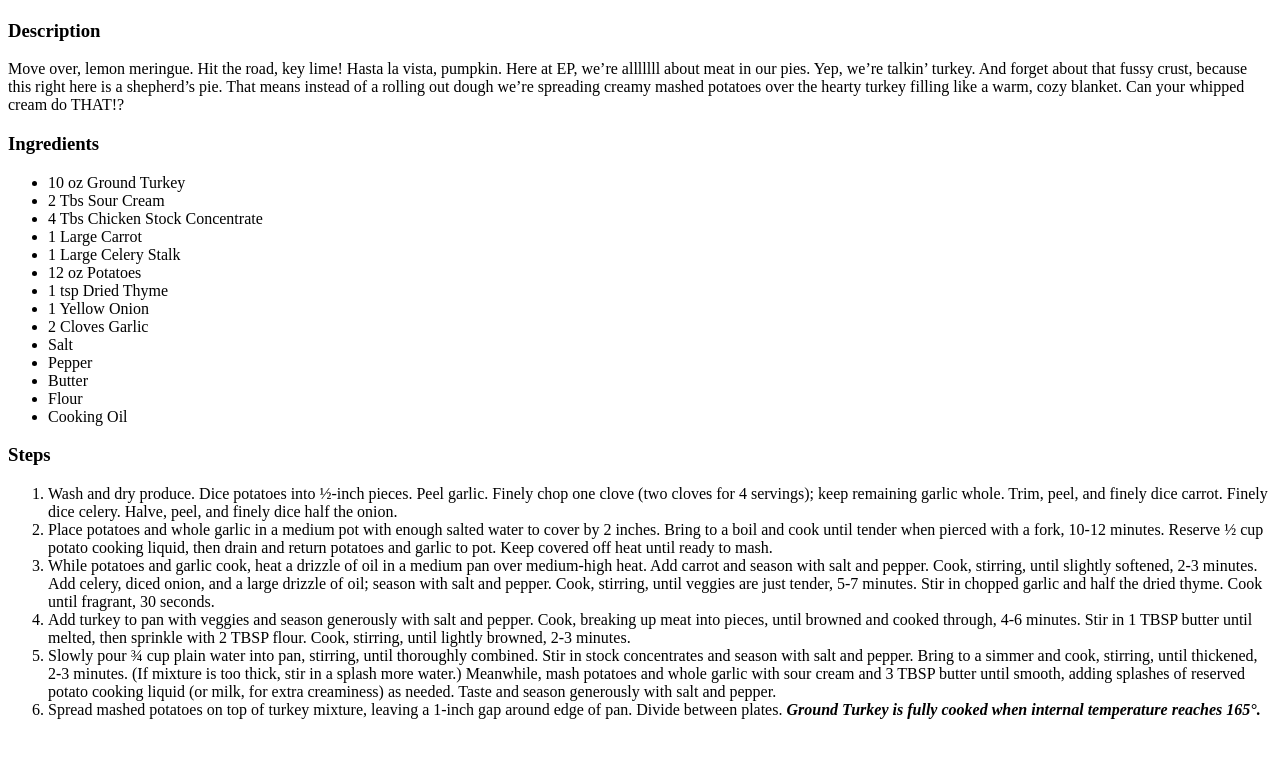
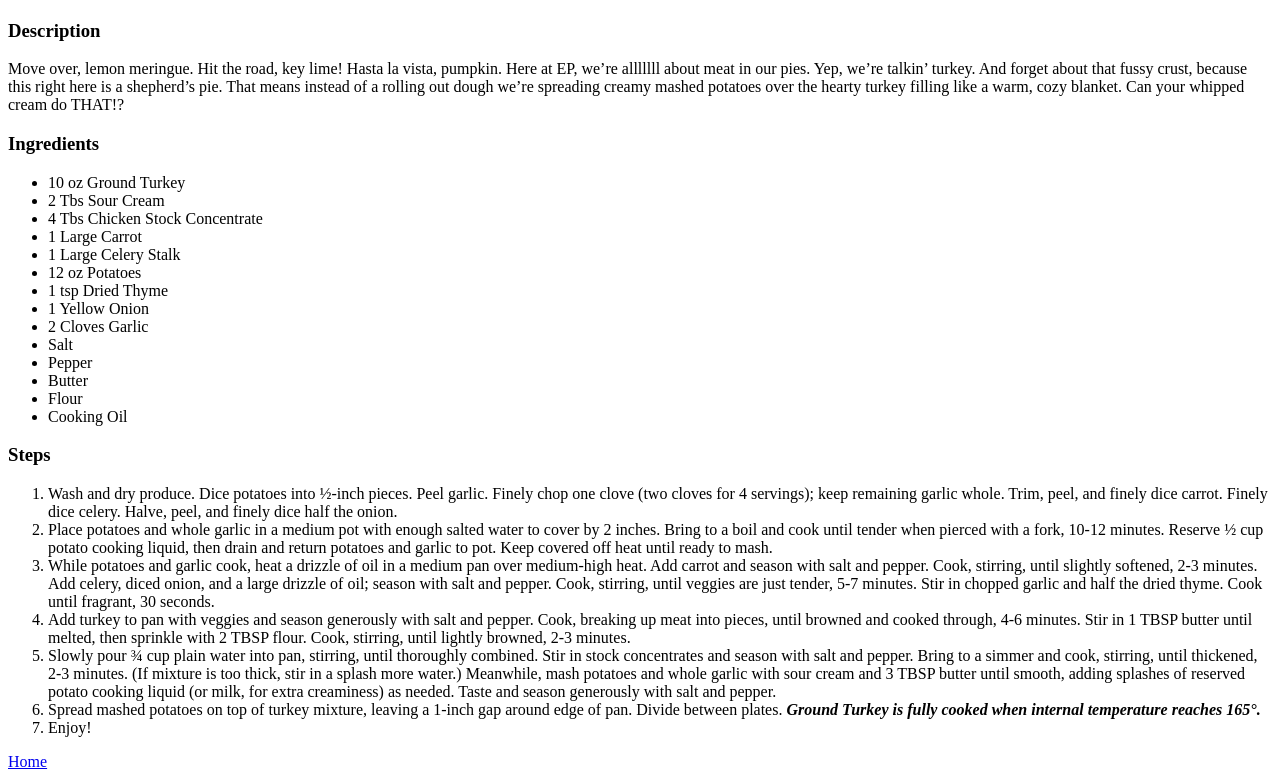
Before and after one commit to DrWurm/odin-recipes, a plain HTML site: page recipes/shepherdspie.html in a window 1280 px wide. Shown: the part 458-1237 px from the top of the page. Before the commit the page ends 1193 px from the top, so only its background shows below. Drawn offline with Linux system fonts and the light colour scheme.

Commit message:
Add link to index.html on all pages in /recpies

```diff
--- a/recipes/shepherdspie.html
+++ b/recipes/shepherdspie.html
@@ -37,6 +37,8 @@
                 <li>Add turkey to pan with veggies and season generously with salt and pepper. Cook, breaking up meat into pieces, until browned and cooked through, 4-6 minutes. Stir in 1 TBSP butter until melted, then sprinkle with 2 TBSP flour. Cook, stirring, until lightly browned, 2-3 minutes.</li>
                 <li>Slowly pour ¾ cup plain water into pan, stirring, until thoroughly combined. Stir in stock concentrates and season with salt and pepper. Bring to a simmer and cook, stirring, until thickened, 2-3 minutes. (If mixture is too thick, stir in a splash more water.) Meanwhile, mash potatoes and whole garlic with sour cream and 3 TBSP butter until smooth, adding splashes of reserved potato cooking liquid (or milk, for extra creaminess) as needed. Taste and season generously with salt and pepper.</li>
                 <li>Spread mashed potatoes on top of turkey mixture, leaving a 1-inch gap around edge of pan. Divide between plates. <strong><em>Ground Turkey is fully cooked when internal temperature reaches 165°.</strong></em></li>
+                <li>Enjoy!</li>
             </ol>
+            <a href="../index.html">Home</a>
     </body>
 </html>
```
Also changed, not shown: recipes/banhmibowl.html (+1 -1 lines), recipes/flatbread.html (+1 -0 lines).
